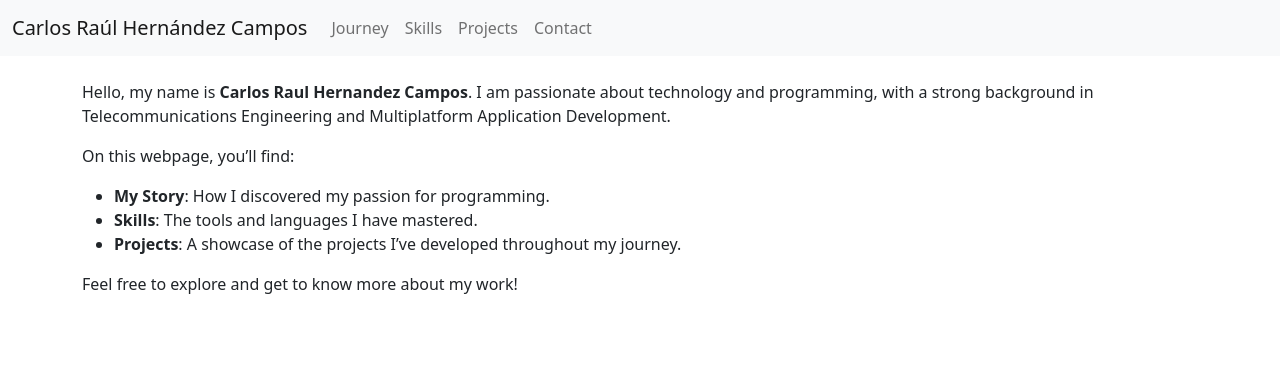
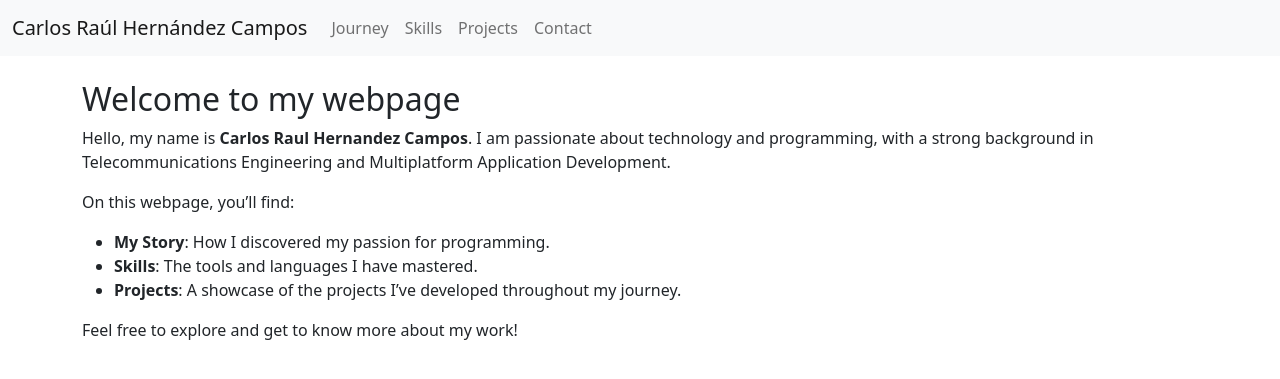
Before and after one commit to CarlosHernandezCR/CarlosHernandezCR.github.io, a Jekyll site: the page built from index.md, in a window 1280 px wide. Shown: the top 379 px of the page. Built offline with Jekyll 4.4.1, drawn with Linux system fonts in a browser that asks for light colours.

Commit message:
Update index.md

```diff
--- a/index.md
+++ b/index.md
@@ -2,6 +2,8 @@
 title: Welcome!
 layout: default
 ---
+
+## Welcome to my webpage
 
 Hello, my name is **Carlos Raul Hernandez Campos**.
 I am passionate about technology and programming, with a strong background in Telecommunications Engineering and Multiplatform Application Development.
```
